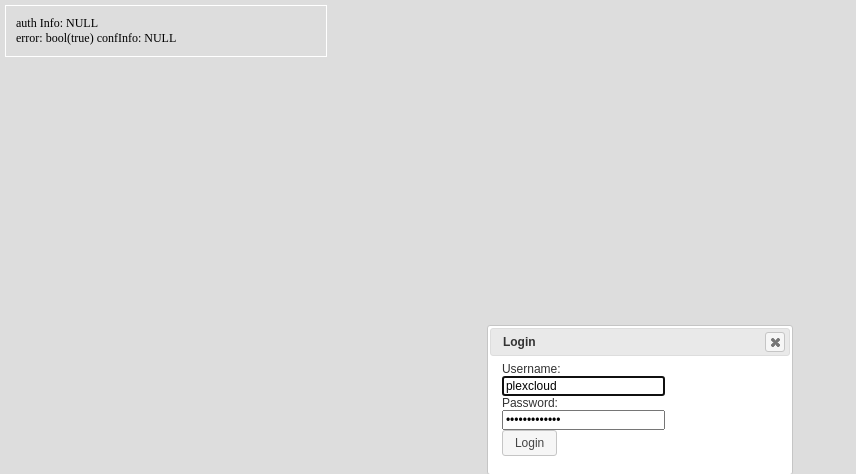
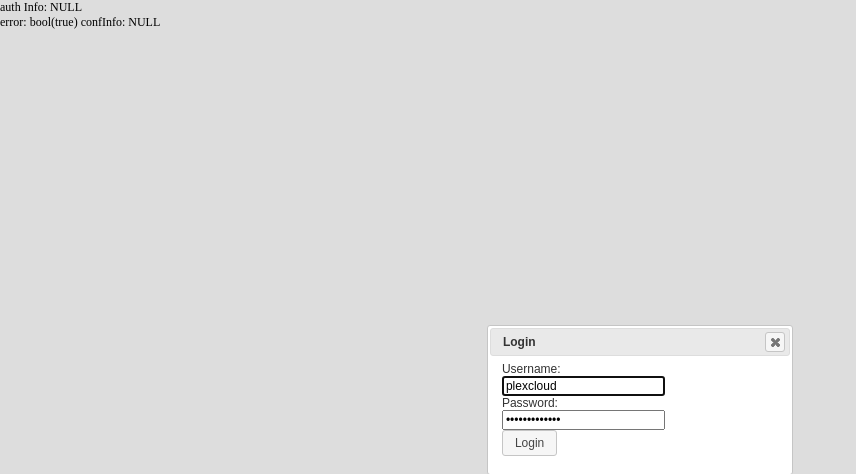
Before and after one commit to reallistic/PVR-PHP-Pack, a PHP site: page /manage/ in a window 1280 px wide. Shown: the top 474 px of the page, without its empty margins (0-856 px from the left). Run offline with PHP 8.4, Linux system fonts and the light colour scheme; data that the repository does not hold is empty; some libraries are stand-ins or nearby versions.

Commit message:
removed info style
info div will instead use jquery ui dialog

```diff
--- a/conf/style.css
+++ b/conf/style.css
@@ -45,16 +45,6 @@ a.button, button, input[type="button"],input[type="submit"],.ui-button-text{
 	padding:10px;
 }
 
-#info{
-	position:fixed;
-	top:5px;
-	left:5px;
-	width:300px;
-	overflow:auto;
-	border:1px solid #fff;
-	padding:10px;
-	word-wrap:break-word;
-}
 .outerHead{
 	position:fixed;
 	z-index:1;
```
